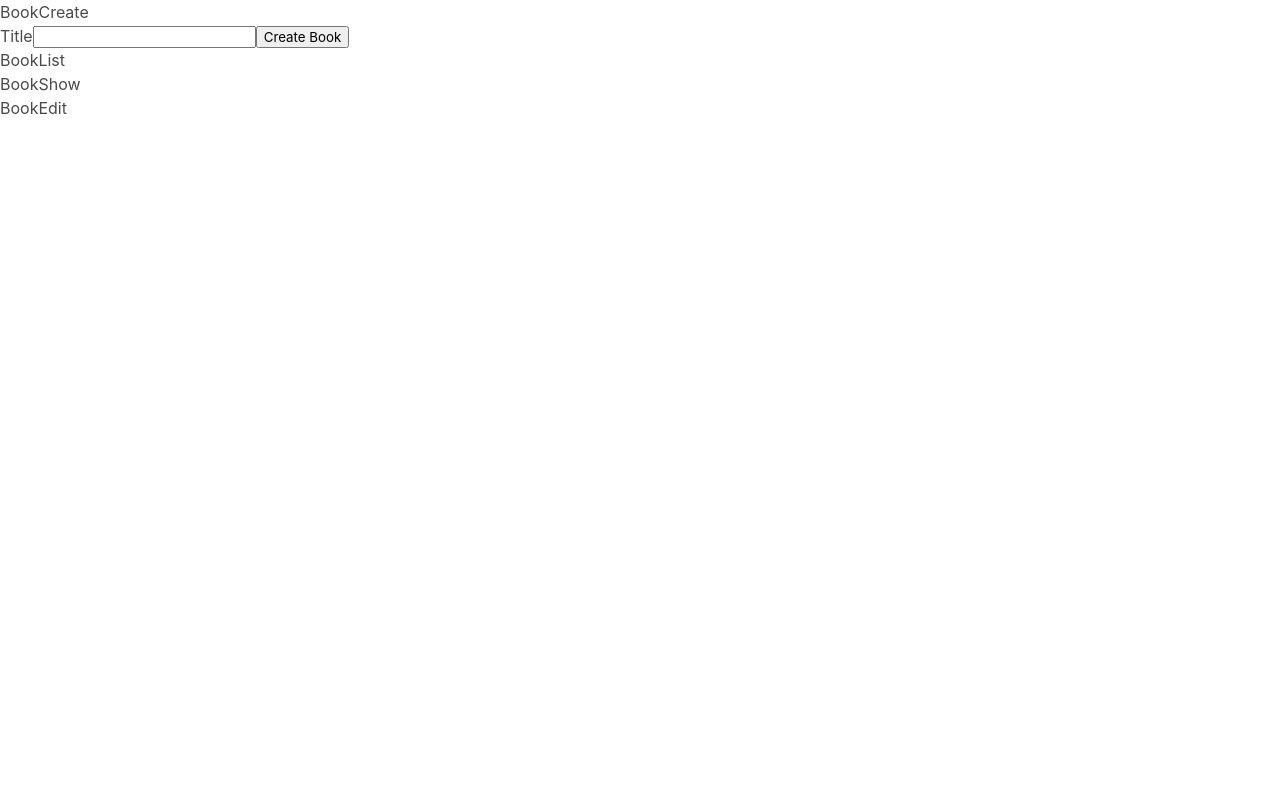
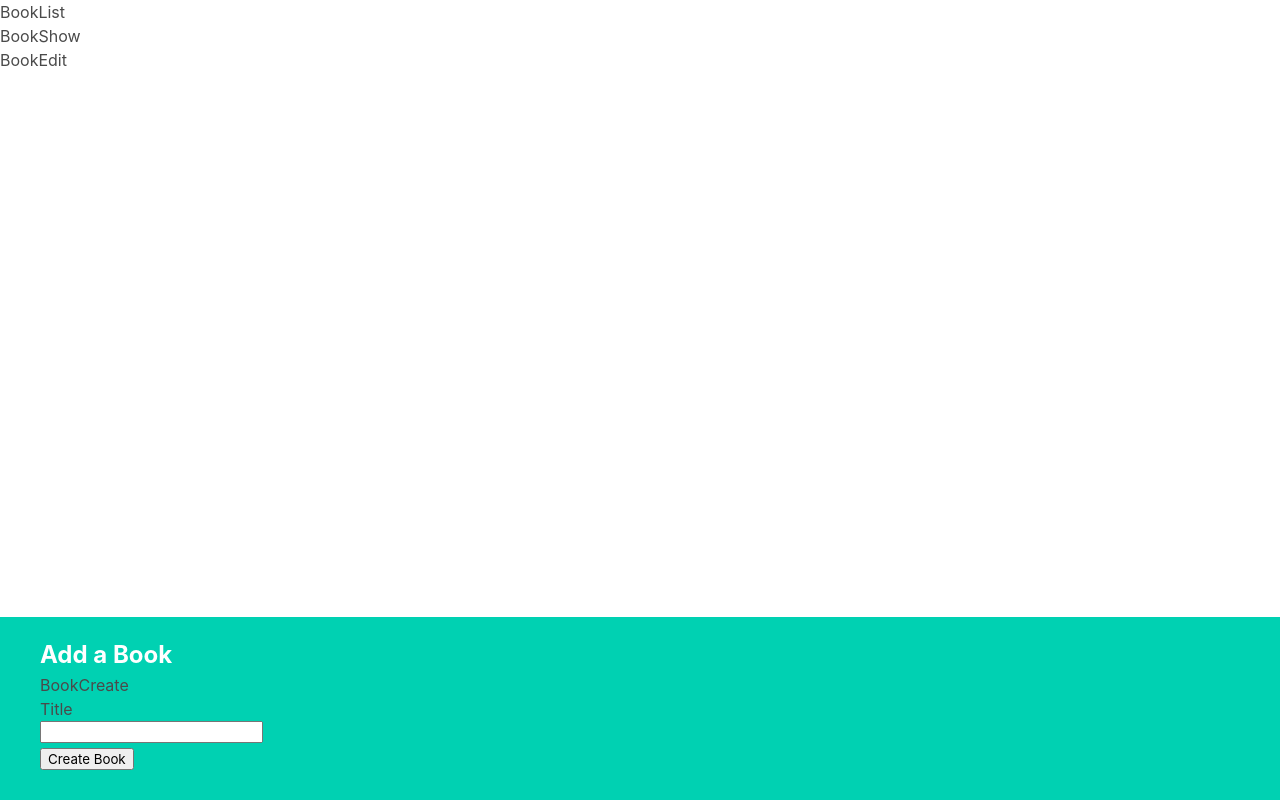
Before and after one commit to patbou02/app-books, a React (Create React App) app: page / in a window 1280 px wide. Built offline with nearby package versions, Linux system fonts and the light colour scheme.

Commit message:
Re-organized structure and added class names for better display of markup.

```diff
--- a/src/components/BookCreate.js
+++ b/src/components/BookCreate.js
@@ -15,12 +15,16 @@ function BookCreate({ onCreate }) {
   };
 
   return (
+    <div className='book-create'>
+      <h3>Add a Book</h3>
       <form onSubmit={handleSubmit}>
         <h2>BookCreate</h2>
         <label>Title</label>
         <input onChange={handleChange} value={title} />
         <button>Create Book</button>
       </form>
+    </div>
+
   );
 }
 
```
Lines whose indentation alone changed are shown as unchanged.
